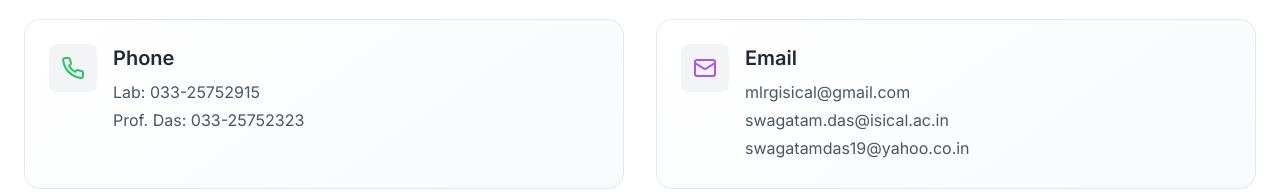
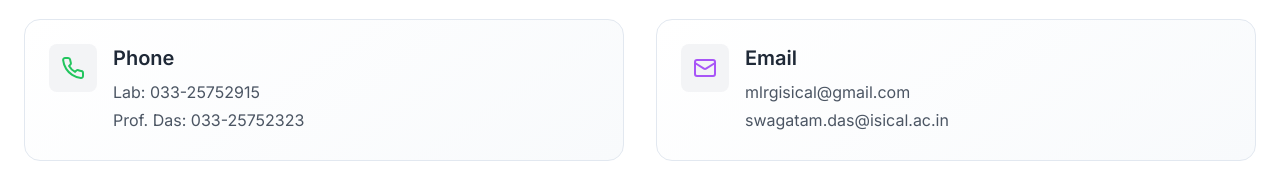
Before and after one commit to mlrgisi/mlrgisi.github.io, a Next.js app: page /contact in a window 1280 px wide. Shown: the part 840-1032 px from the top of the page. Built offline with nearby package versions, Linux system fonts and the light colour scheme.

Commit message:
Updated Mail

```diff
--- a/app/contact/page.tsx
+++ b/app/contact/page.tsx
@@ -44,7 +44,7 @@ export default function ContactPage() {
     {
       icon: Mail,
       title: 'Email',
-      details: ['mlrgisical@gmail.com', 'swagatam.das@isical.ac.in', 'swagatamdas19@yahoo.co.in'],
+      details: ['mlrgisical@gmail.com', 'swagatam.das@isical.ac.in'],
       color: 'text-purple-500',
       link:'mailto:mlrgisical@gmail.com?cc=swagatam.das@isical.ac.in&subject=[FromMLRGSite]'
     },
```
